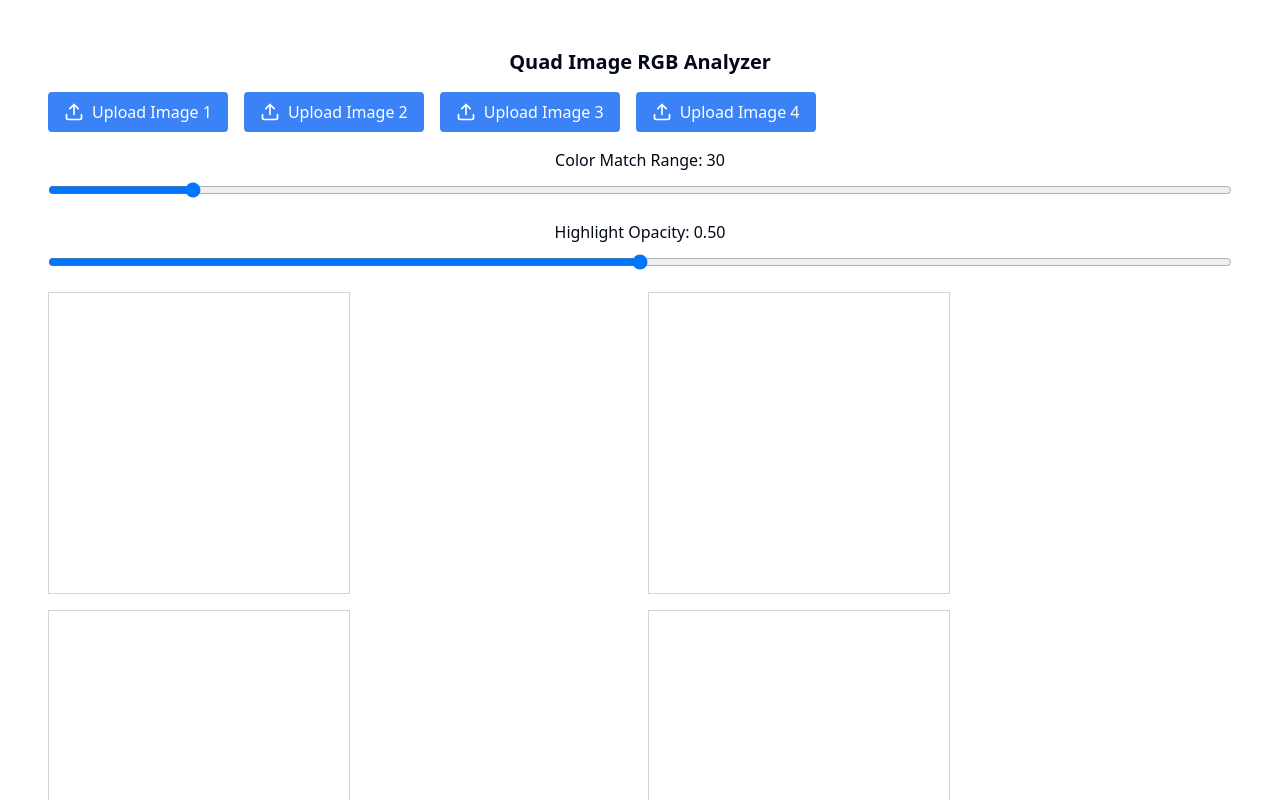
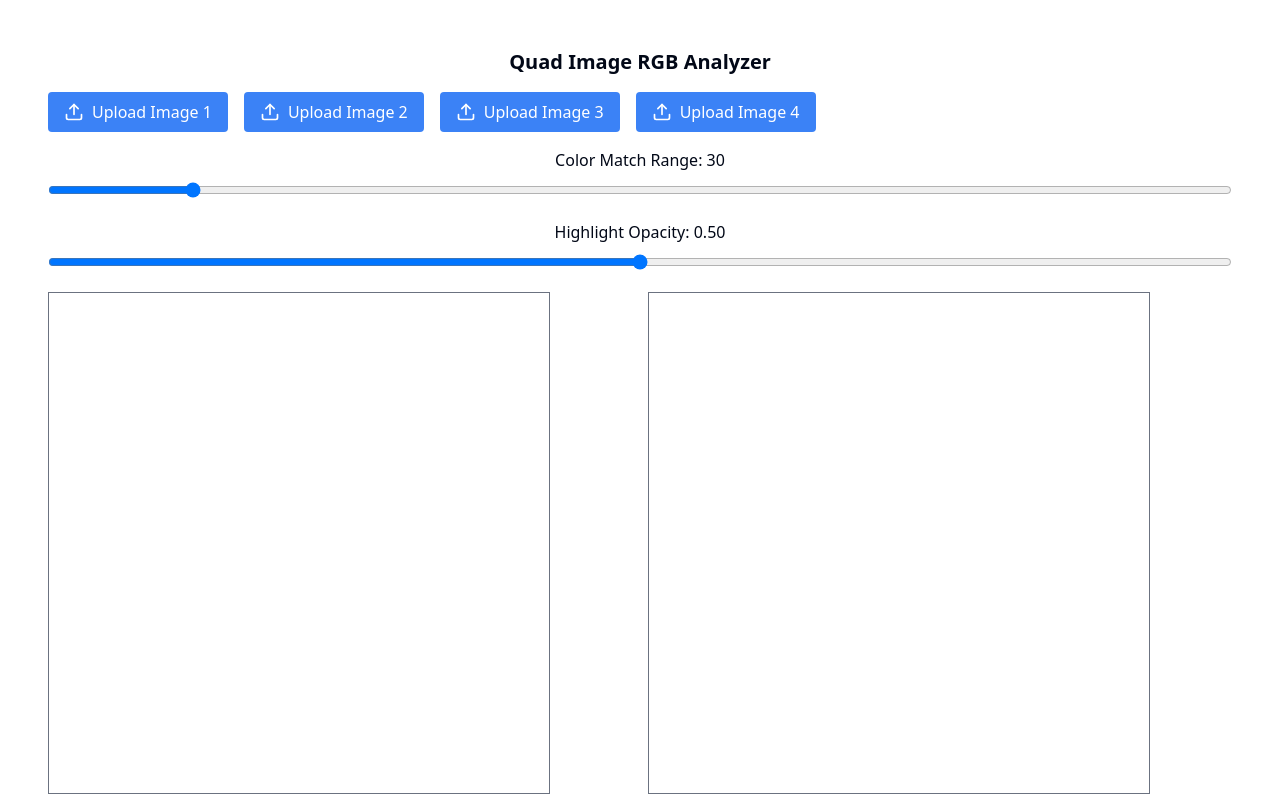
Before and after one commit to darien-schettler/dinov2-dense-matching-visualization, a React (Vite) app: page / in a window 1280 px wide. Shown: the top 800 px of the page. Built offline with nearby package versions, Linux system fonts and the light colour scheme.

Commit message:
Update ArtifactCode.jsx

```diff
--- a/src/ArtifactCode.jsx
+++ b/src/ArtifactCode.jsx
@@ -203,13 +203,13 @@ const ImageRGBAnalyzer = () => {
               ref={canvasRefs[index]}
               onMouseMove={handleMouseMove(index)}
               onMouseLeave={handleMouseLeave}
-              className="border border-gray-300"
-              width="300"
-              height="300"
+              className="border border-gray-500"
+              width="500"
+              height="500"
             />
             {images[index] && activeCanvas === index && (
               <div
-                className="absolute bg-white border border-gray-300 p-2 rounded shadow-md"
+                className="absolute bg-white border border-gray-500 p-2 rounded shadow-md"
                 style={{ left: position.x + 10, top: position.y + 10 }}
               >
                 RGB: ({rgb.r}, {rgb.g}, {rgb.b})
```
